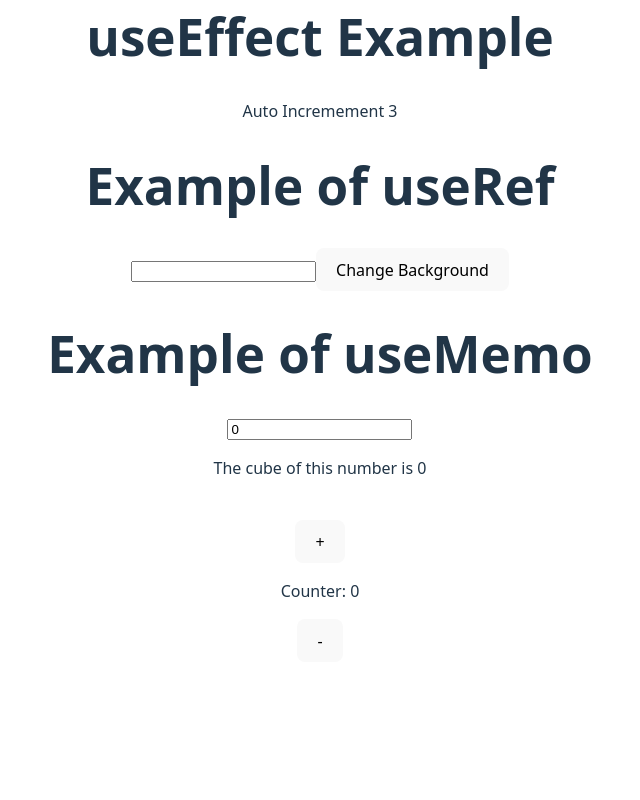
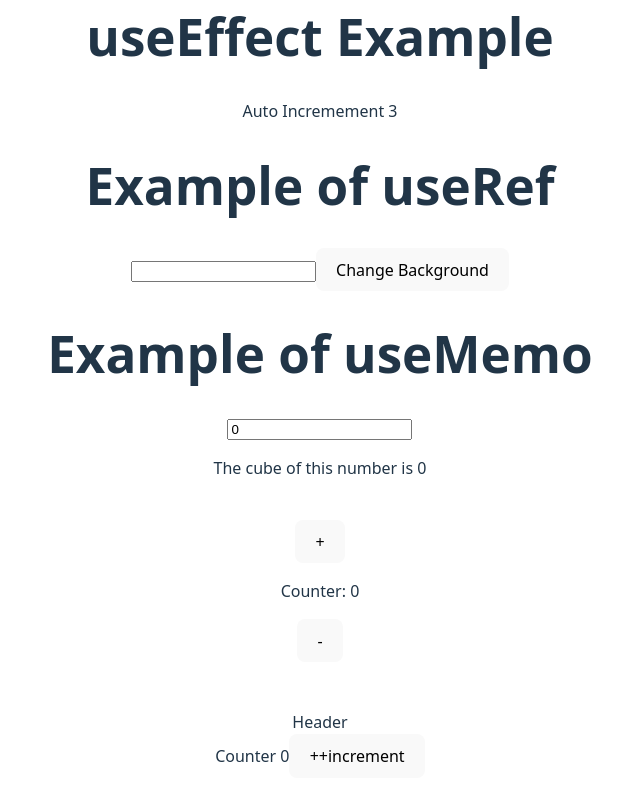
Before and after one commit to Anubhav1603/javascrit_basics, a React (Vite) app in the folder react_practice/: page / in a window 1280 px wide. Shown: the part 394-1194 px from the top of the page, without its empty margins (320-960 px from the left). Before the commit the page ends 1088 px from the top, so only its background shows below. Built offline with nearby package versions, Linux system fonts and the light colour scheme.

Commit message:
feat: add useCallback

```diff
--- /dev/null
+++ b/react_practice/components/callback.jsx
@@ -0,0 +1,16 @@
+import { useCallback, useState } from "react";
+import { Header } from "./header";
+export const Callback = () => {
+  const [counter, setCounter] = useState(0);
+  const newfn = useCallback(() => {}, []);
+  return (
+    <>
+      <br />
+      <br />
+      <br />
+      <Header newfn={newfn} />
+      Counter {counter}
+      <button onClick={() => setCounter(counter + 1)}>++increment</button>
+    </>
+  );
+};
--- /dev/null
+++ b/react_practice/components/header.jsx
@@ -0,0 +1 @@
+export const Header = () => <div>Header</div>;
--- a/react_practice/src/App.jsx
+++ b/react_practice/src/App.jsx
@@ -3,6 +3,7 @@ import { CarComponent } from "../components/carComponent";
 import { Timer } from "../components/timer";
 import { ColorChange } from "../components/colorchange";
 import { CalCulation } from "../components/calCulation";
+import { Callback } from "../components/callback";
 function App() {
   return (
     <>
@@ -10,6 +11,7 @@ function App() {
       <Timer />
       <ColorChange />
       <CalCulation />
+      <Callback />
     </>
   );
 }
```
